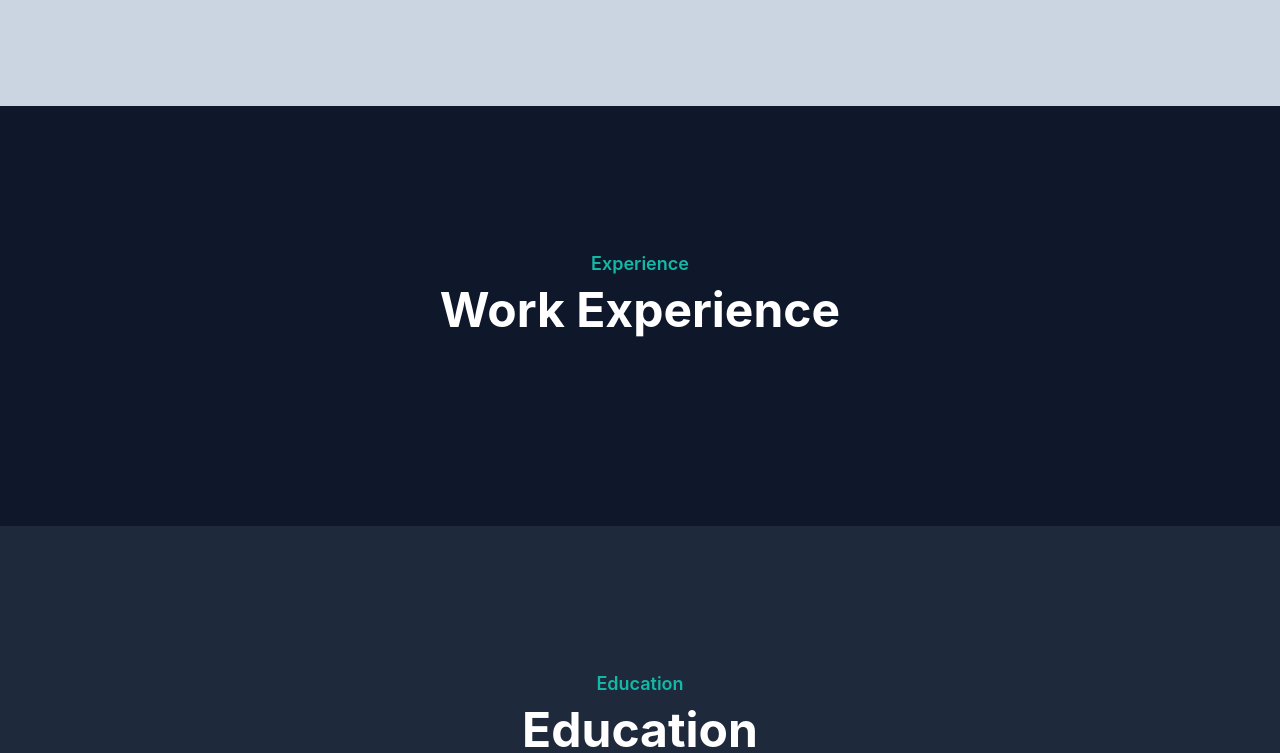
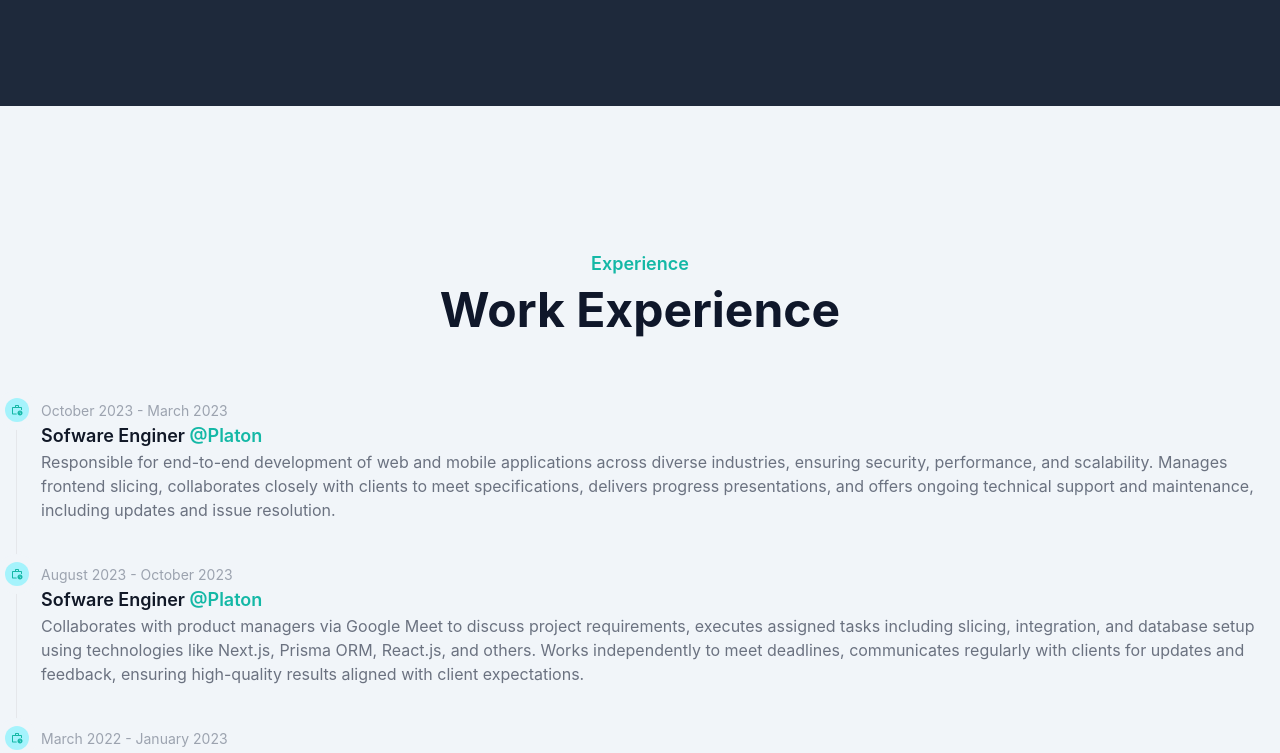
Before and after one commit to heri2610/portfolio, a React (Vite) app: page / in a window 1280 px wide. Shown: the part 2000-2753 px from the top of the page. Built offline with nearby package versions, Linux system fonts and the light colour scheme.

Commit message:
menambhkan Experience

```diff
--- a/package.json
+++ b/package.json
@@ -13,7 +13,8 @@
     "flowbite-react": "^0.9.0",
     "react": "^18.2.0",
     "react-dom": "^18.2.0",
-    "react-fast-marquee": "^1.6.4"
+    "react-fast-marquee": "^1.6.4",
+    "react-icons": "^5.2.1"
   },
   "devDependencies": {
     "@types/react": "^18.2.66",
--- a/src/components/landingPage/Experience.jsx
+++ b/src/components/landingPage/Experience.jsx
@@ -1,4 +1,21 @@
 import React from 'react'
+import { Timeline, Flowbite  } from "flowbite-react";
+import { MdOutlineWorkHistory } from "react-icons/md";
+
+const customTheme = {
+  timeline:{
+    item: {
+      point: {
+        marker: {
+          icon: {
+            base: "h-3 w-3 text-primary dark:text-primary",
+            wrapper: "absolute -left-3 flex h-6 w-6 items-center justify-center rounded-full bg-cyan-200 ring-8 ring-slate-100 dark:bg-cyan-900 dark:ring-gray-900"
+          }
+        },
+      }
+    }
+  }
+};
 
 const Experience = () => {
   return (
@@ -10,7 +27,50 @@ const Experience = () => {
             <h2 class="mb-4 text-3xl font-bold text-dark dark:text-white sm:text-4xl lg:text-5xl">Work Experience</h2>
           </div>
         </div>
-
+        <Flowbite theme={{ theme: customTheme }}>
+          <Timeline>
+            <Timeline.Item>
+              <Timeline.Point icon={MdOutlineWorkHistory}/>
+              <Timeline.Content>
+                <Timeline.Time>October 2023 - March 2023</Timeline.Time>
+                <Timeline.Title>Sofware Enginer <span className='text-primary'>@Platon</span></Timeline.Title>
+                <Timeline.Body>
+                  Responsible for end-to-end development of web and mobile applications across diverse industries, ensuring security, performance, and scalability. Manages frontend slicing, collaborates closely with clients to meet specifications, delivers progress presentations, and offers ongoing technical support and maintenance, including updates and issue resolution.
+                </Timeline.Body>
+              </Timeline.Content>
+            </Timeline.Item>
+            <Timeline.Item>
+              <Timeline.Point  icon={MdOutlineWorkHistory}/>
+              <Timeline.Content>
+                <Timeline.Time>August 2023 - October 2023</Timeline.Time>
+                <Timeline.Title>Sofware Enginer <span className='text-primary'>@Platon</span></Timeline.Title>
+                <Timeline.Body>
+                  Collaborates with product managers via Google Meet to discuss project requirements, executes assigned tasks including slicing, integration, and database setup using technologies like Next.js, Prisma ORM, React.js, and others. Works independently to meet deadlines, communicates regularly with clients for updates and feedback, ensuring high-quality results aligned with client expectations.
+                </Timeline.Body>
+              </Timeline.Content>
+            </Timeline.Item>
+            <Timeline.Item>
+              <Timeline.Point  icon={MdOutlineWorkHistory}/>
+              <Timeline.Content>
+                <Timeline.Time>March 2022 - January 2023</Timeline.Time>
+                <Timeline.Title> Web DeveloperWeb Developer <span className='text-primary'>@Freelance</span></Timeline.Title>
+                <Timeline.Body>
+                  Developed applications for Ngawi District Agriculture Department with Express, React, PostgreSQL, Socket.io, Swagger. Created pharmacist admin dashboard using CodeIgniter 4, Tailwind CSS, MySQL. Engaged in slicing, integration, API utilization with HTML, jQuery, Ajax, Bootstrap.
+                </Timeline.Body>
+              </Timeline.Content>
+            </Timeline.Item>
+            <Timeline.Item>
+              <Timeline.Point  icon={MdOutlineWorkHistory}/>
+              <Timeline.Content>
+                <Timeline.Time>April 2022</Timeline.Time>
+                <Timeline.Title>Full Stack Developer <span className='text-primary'>@PT Okta Prima Mulya</span></Timeline.Title>
+                <Timeline.Body>
+                  Developed a robust e-commerce platform with features like auctions, concierge services, and buying/selling, using Next.js and Tailwind CSS for frontend design. Leveraged MongoDB for database schemas and Express.js for backend support, including notifications and chat functionalities. Integrated RabbitMQ and Socket.io for real-time notifications, and Stripe for seamless payment processing. Implemented Node Mailer for user communications, ensuring a comprehensive and efficient platform experience.
+                </Timeline.Body>
+              </Timeline.Content>
+            </Timeline.Item>
+          </Timeline>
+        </Flowbite>
       </div>
     </div>
   )
```
Also changed, not shown: 1 other file (tests, documents, lock files or other folders).
